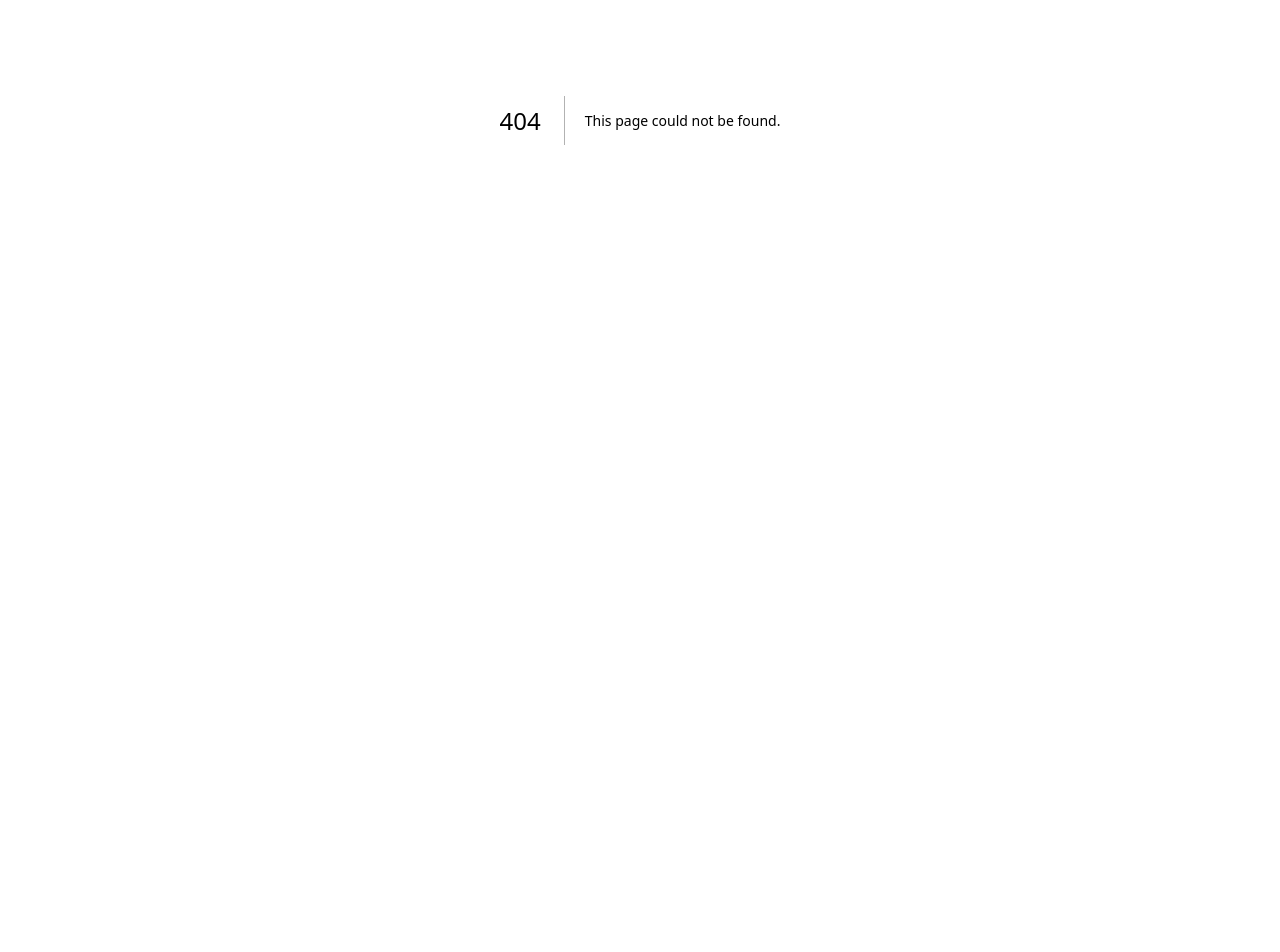
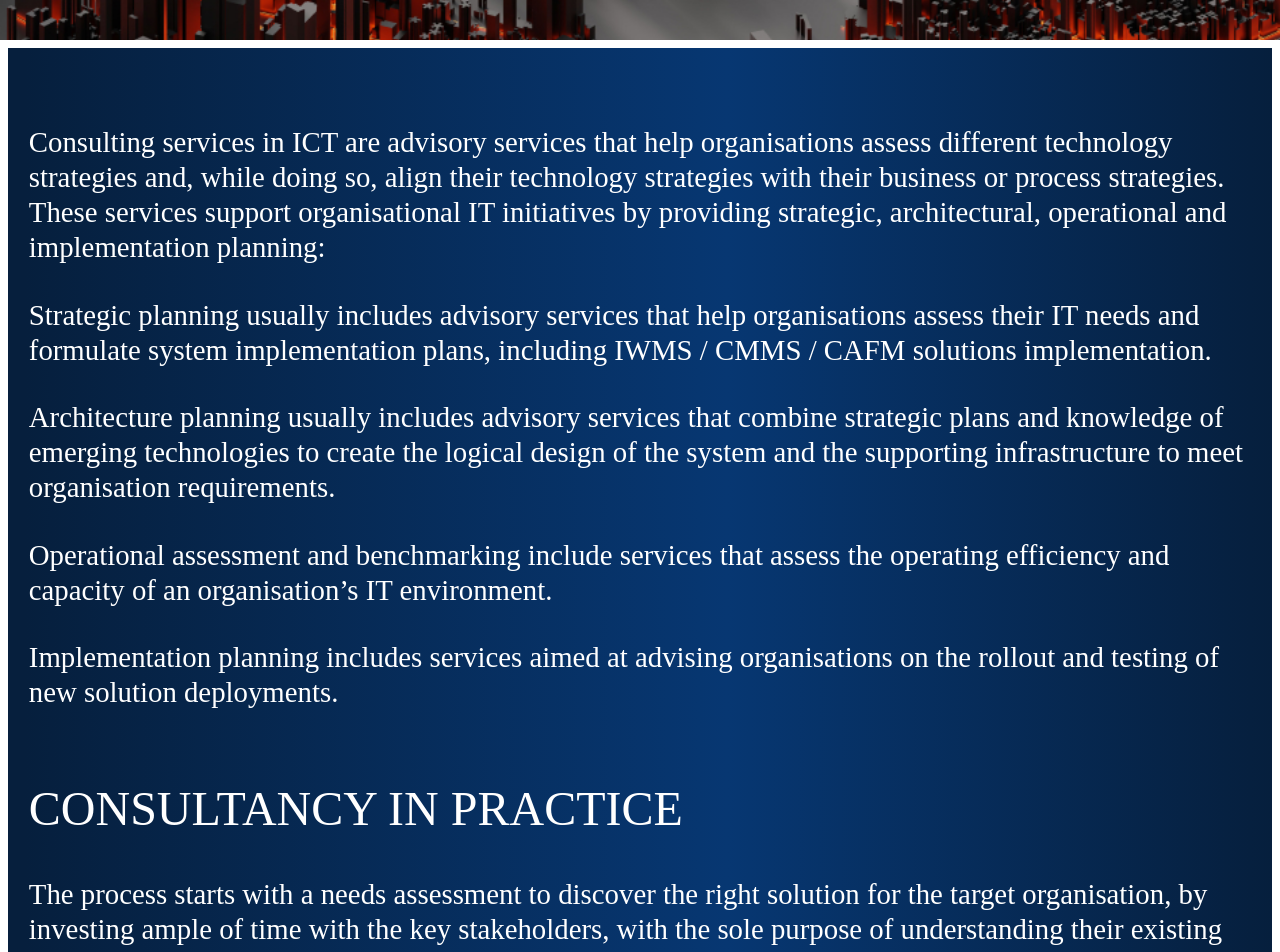
Before and after one commit to ArctisZagreb/arctis_webpage_nextjs, a Next.js app: page /consulting in a window 1280 px wide. Before the commit this address had no page. Shown: the part 280-1232 px from the top of the page. Before the commit the page ends 800 px from the top, so only its background shows below. Built offline with nearby package versions, Linux system fonts and the light colour scheme.

Commit message:
added consulting page

```diff
--- /dev/null
+++ b/components/ServicesPage/ConsultingContent.tsx
@@ -0,0 +1,113 @@
+import React from "react";
+import styles from "./ServicePageContent.module.scss";
+import { Wrapper } from "../layout/Wrapper/Wrapper";
+import { Parallax } from "react-parallax";
+export const ConsultingContent = () => {
+  return (
+    <section className={styles["content"]}>
+      <Wrapper>
+        <p className={styles["paragraph"]}>
+          Consulting services in ICT are advisory services that help
+          organisations assess different technology strategies and, while doing
+          so, align their technology strategies with their business or process
+          strategies. These services support organisational IT initiatives by
+          providing strategic, architectural, operational and implementation
+          planning:
+        </p>
+        <p className={styles["paragraph"]}>
+          Strategic planning usually includes advisory services that help
+          organisations assess their IT needs and formulate system
+          implementation plans, including IWMS / CMMS / CAFM solutions
+          implementation.
+        </p>
+        <p className={styles["paragraph"]}>
+          Architecture planning usually includes advisory services that combine
+          strategic plans and knowledge of emerging technologies to create the
+          logical design of the system and the supporting infrastructure to meet
+          organisation requirements.
+        </p>
+        <p className={styles["paragraph"]}>
+          Operational assessment and benchmarking include services that assess
+          the operating efficiency and capacity of an organisation’s IT
+          environment.
+        </p>
+        <p className={styles["paragraph"]}>
+          Implementation planning includes services aimed at advising
+          organisations on the rollout and testing of new solution deployments.
+        </p>
+        <h1 className={styles["title"]}>CONSULTANCY IN PRACTICE</h1>
+        <p className={styles["paragraph"]}>
+          The process starts with a needs assessment to discover the right
+          solution for the target organisation, by investing ample of time with
+          the key stakeholders, with the sole purpose of understanding their
+          existing processes as well as their goals.
+        </p>
+        <p className={styles["paragraph"]}>
+          In continuation, a documentation of existing processes and
+          identification of areas that are efficient as well as areas that can
+          be improved throughout the implementation is required. Our specialists
+          provide support in the various Asset Management and Facility
+          Management areas addressing reducing costs, generating savings,
+          increasing work productivity, optimizing office space and digitizing
+          work processes, etc.
+        </p>
+        <p className={styles["paragraph"]}>
+          A deliverable for this phase is a detailed Implementation Plan which
+          includes a set of detailed and refined schedule that takes into
+          consideration key stakeholders core business processes which should
+          not be negatively impacted by the overall project.
+        </p>
+        <p className={styles["paragraph"]}>
+          An important emphasis is also on supporting clients in the creation of
+          data models based on national and international standards (ISO, PAS,
+          IFC, COBie…) and jointly developing a procedure for data collection,
+          comparison and relocation activities.
+        </p>
+        <p className={styles["paragraph"]}>
+          Consultancy service is an important component for the successful
+          implementation project. In addition to the project management and the
+          support of our IT specialists, you can rely on a comprehensive and
+          reliable advice from our experienced consultants. They can support you
+          with the technical know-how and provide an assistance with the
+          technical implementation. Our consultants are always improving with
+          the latest developments and innovations, especially within the
+          constantly and rapidly changing IT landscape, and can advise you
+          through a needs-oriented and target-oriented methodology.
+        </p>
+        <p className={styles["paragraph"]}>
+          In addition, we have created a comprehensive ROI calculator to assess
+          the implementation potential by introducing an FTE component,
+          analysing the time needed to finish a specific task between
+          traditional methodology and using ARCHIBUS solution.
+        </p>
+      </Wrapper>
+      <div className={styles["parallax-container"]}>
+        <Parallax
+          bgImage="/assets/images/decorative/paragraph.png"
+          bgImageAlt="decorative image"
+          strength={210}
+        >
+          <div style={{ height: "150px" }}></div>
+        </Parallax>
+      </div>
+      <Wrapper>
+        <p className={styles["paragraph"]}>
+          Some of our usual activities include:
+        </p>
+        <ul className={styles["list"]}>
+          <li>Needs Assessment</li>
+          <li>ROI (Return-on-Investment) analysis</li>
+          <li>Explore the potential solutions</li>
+          <li>Workflow process evaluation</li>
+          <li>Technology evaluation</li>
+          <li>Global deployment consultancy</li>
+          <li>Post-implementation results analysis</li>
+          <li>Key Performance Indicator (KPI) analysis</li>
+          <li>Workflow process review</li>
+          <li>Technology roadmap planning</li>
+          <li>...</li>
+        </ul>
+      </Wrapper>
+    </section>
+  );
+};
--- /dev/null
+++ b/pages/consulting/index.tsx
@@ -0,0 +1,20 @@
+import { ConsultingContent } from "@/components/ServicesPage/ConsultingContent";
+import { ImplementationContent } from "@/components/ServicesPage/ImplementationContent";
+import { PageBigTitle } from "@/components/Shared/PageBigTitle";
+import React from "react";
+
+const ConsultingPage = () => {
+  return (
+    <div>
+      <PageBigTitle
+        img="/assets/images/decorative/bg-header2.jpg"
+        title="CONSULTING"
+        quote="Manegment is doing things right; leadership is doing the right things."
+        quoteAuthor="Peter Drucker"
+      />
+      <ConsultingContent />
+    </div>
+  );
+};
+
+export default ConsultingPage;
--- a/pages/implementation/index.tsx
+++ b/pages/implementation/index.tsx
@@ -6,7 +6,7 @@ const ProjectManagementPage = () => {
   return (
     <div>
       <PageBigTitle
-        img="/assets/images/decorative/bg-header.jpg"
+        img="/assets/images/decorative/bg-header1.jpg"
         title="implementation"
         quote=" The best big idea is only going to be as good as its implementation."
         quoteAuthor="Jay Samit"
```
